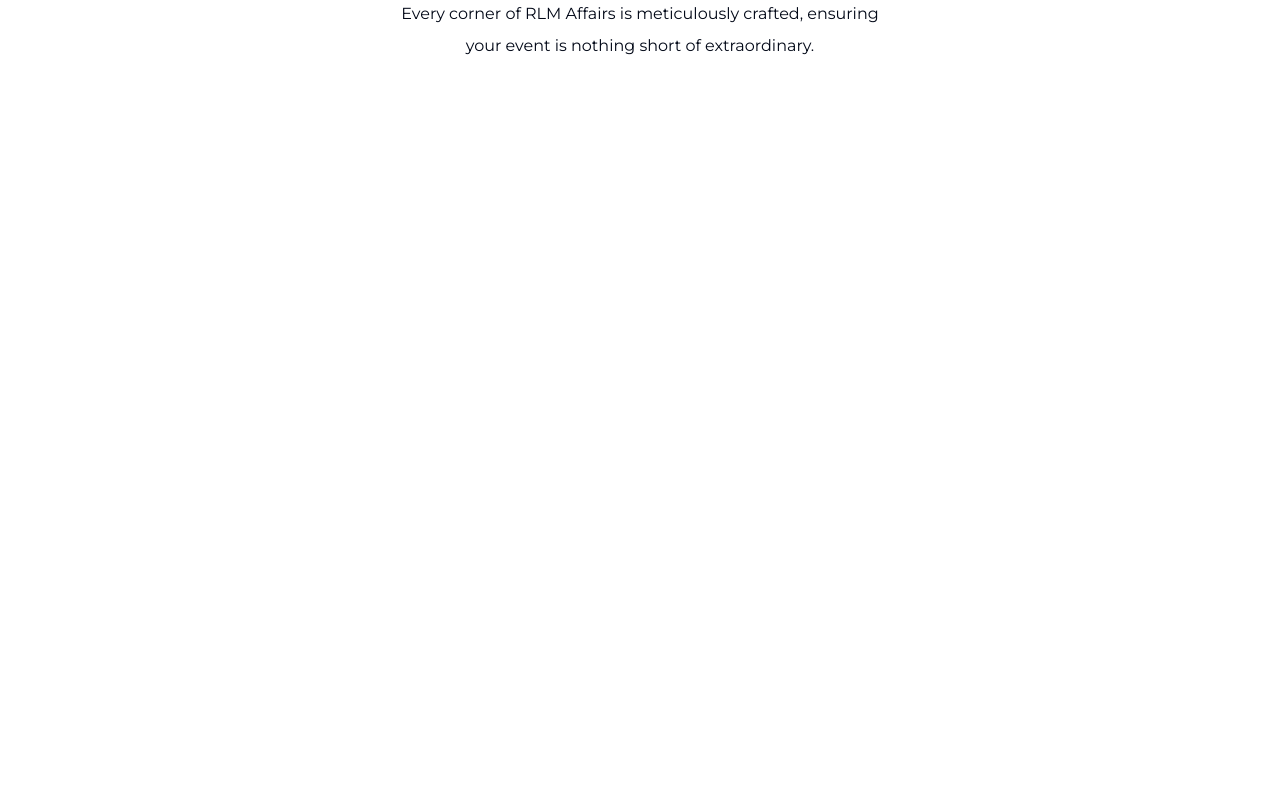
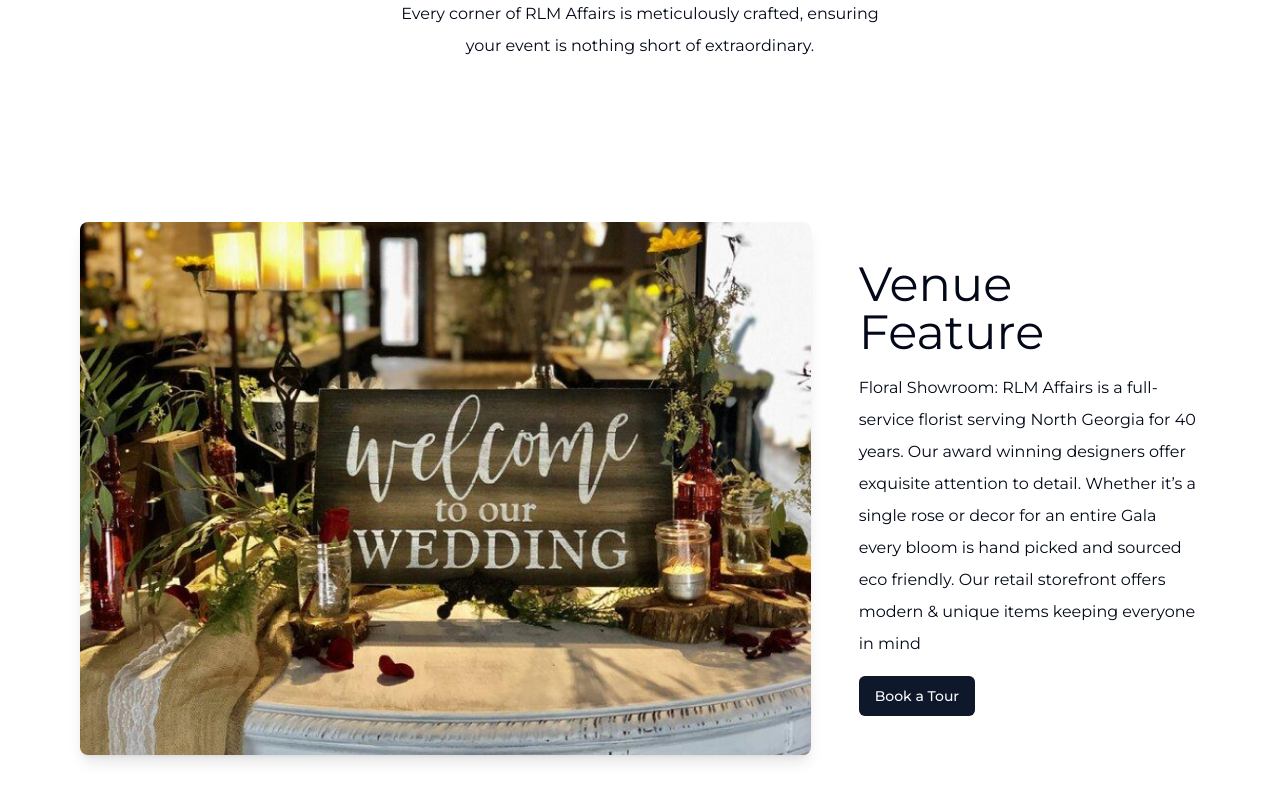
Before and after one commit to Dillonzellis/rlmaffairs-v2, a Next.js app: page / in a window 1280 px wide. Shown: the part 2194-2994 px from the top of the page. Before the commit the page ends 2336 px from the top, so only its background shows below. Built offline with nearby package versions, Linux system fonts and the light colour scheme.

Commit message:
feat: add basic Feat component

```diff
--- a/src/app/page.tsx
+++ b/src/app/page.tsx
@@ -1,3 +1,4 @@
+import { Feature } from "@/components/Feature";
 import MaxWidthWrapper from "@/components/MaxWidthWrapper";
 import { Section } from "@/components/Section";
 import { SmallFeats } from "@/components/SmallFeats";
@@ -51,6 +52,9 @@
             </p>
           </div>
         </Section>
+        <Section>
+          <Feature />
+        </Section>
       </MaxWidthWrapper>
     </main>
   );
--- /dev/null
+++ b/src/components/Feature.tsx
@@ -0,0 +1,32 @@
+import Image from "next/image";
+import { Button } from "./ui/button";
+import Link from "next/link";
+
+export const Feature = () => {
+  return (
+    <div className="grid grid-cols-12 items-center gap-12">
+      <div className="col-span-8">
+        <Image
+          src="/venue-feat.jpg"
+          alt="hero"
+          width={787}
+          height={574}
+          className="rounded-lg shadow-lg"
+        />
+      </div>
+      <div className="col-span-4 space-y-4">
+        <div className="text-5xl">Venue Feature</div>
+        <p className="leading-8">
+          Floral Showroom: RLM Affairs is a full-service florist serving North
+          Georgia for 40 years. Our award winning designers offer exquisite
+          attention to detail. Whether it’s a single rose or decor for an entire
+          Gala every bloom is hand picked and sourced eco friendly. Our retail
+          storefront offers modern & unique items keeping everyone in mind
+        </p>
+        <Button asChild>
+          <Link href="/">Book a Tour</Link>
+        </Button>
+      </div>
+    </div>
+  );
+};
```
Also changed, not shown: public/venue-feat.jpg (added).
